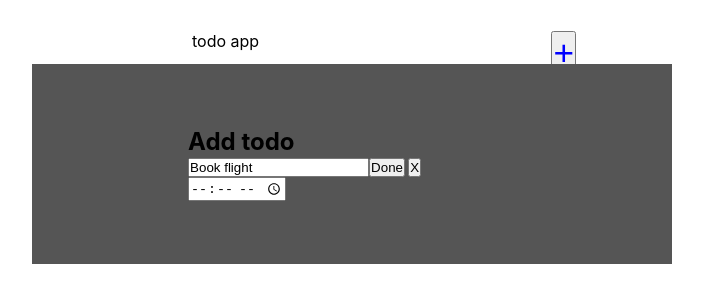
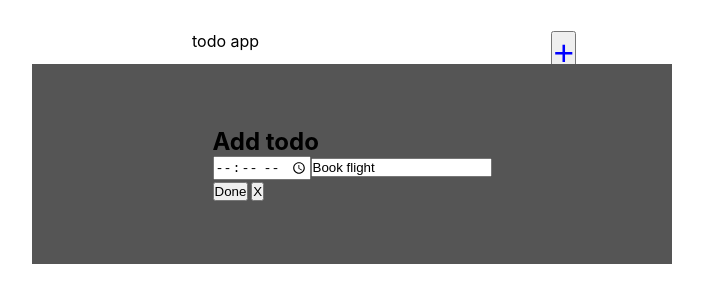
Before and after one commit to Kunal-inno/Newtodo, a React (Create React App) app: page / in a window 1280 px wide. Both pictures are taken after a click on the icon 585 px from the left and 162 px from the top of the page. Shown: the top 302 px of the page, without its empty margins (256-959 px from the left). Built offline with nearby package versions, Linux system fonts and the light colour scheme.

Commit message:
adding time on popup

```diff
--- a/src/App.js
+++ b/src/App.js
@@ -84,6 +84,7 @@ const App = () => {
           AddInput={AddInput}
           editTodo={editTodo}
           setshowEdit={setshowEdit}
+
           timeShow={timeShow}
         />
       </div>
--- a/src/PopUp.js
+++ b/src/PopUp.js
@@ -4,17 +4,28 @@ import "./PopUp.css";
 
 const PopUp = ({ AddInput, editItem, EditInput, cancleBtn, cancleBtnEdit }) => {
   const [inputData, setInputData] = useState(editItem ? editItem.name : "");
+  // const [inputTime, setInputTime] = useState("");
 
   return (
     <div className="popUpwraper">
       <div>
         <h2>Add todo</h2>
+        <div onChange={(e) => setInputData(e.target.value)}>
+        <input type="time"  name="appt"
+
+        min="00:00" max="24:00" required ></input>
         <input
           type="text"
           placeholder="Add your task."
           value={inputData}
-          onChange={(e) => setInputData(e.target.value)}
+          // onChange={(e) => setInputData(e.target.value)}
         ></input>
+
+
+        </div>
+
+
+
         <button
           onClick={() =>
             editItem
@@ -34,8 +45,9 @@ const PopUp = ({ AddInput, editItem, EditInput, cancleBtn, cancleBtnEdit }) => {
           X
         </button>
 
-        <input type="time"  name="appt"
-       min="00:00" max="24:00" required ></input>
+        {/* <input type="time"  name="appt" value={inputTime}
+        onChange={(e)=>setInputTime(e.target.value)}
+       min="00:00" max="24:00" required ></input> */}
 
         {/* <Time/> */}
       </div>
--- a/src/Todolist.js
+++ b/src/Todolist.js
@@ -50,6 +50,8 @@ const Todolist = ({
               <div className="work_delay_teller"></div>
 
               {/* <Time/> */}
+
+              <p></p>
             </div>
           </div>
         );
```
